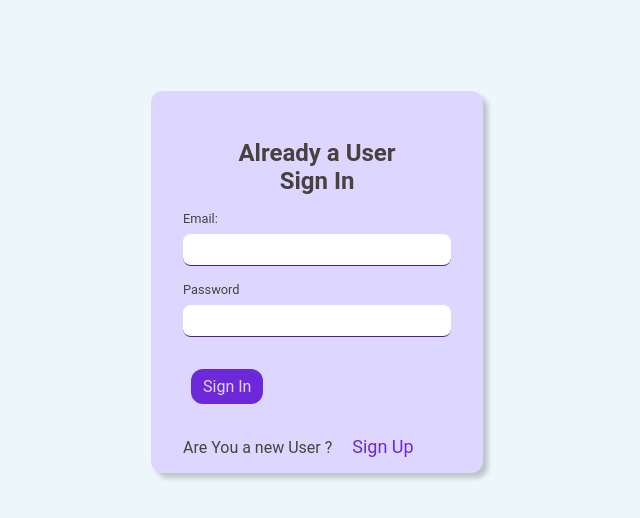
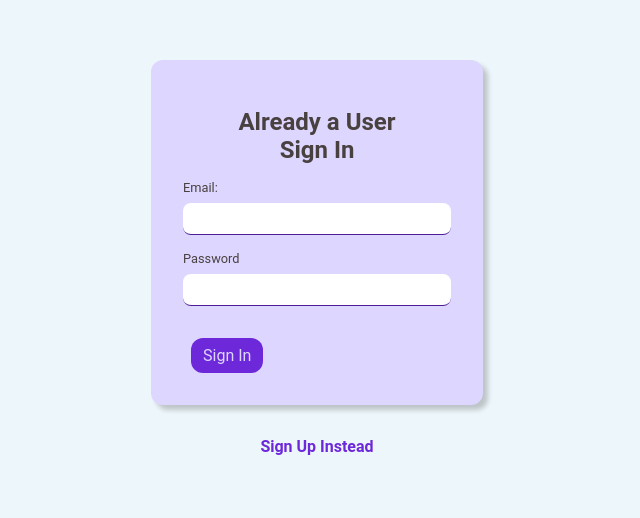
Before and after one commit to azlanniazi/myToDo, a React (Vite) app: page /signin in a window 1280 px wide. Shown: the part 118-636 px from the top of the page, without its empty margins (323-963 px from the left). Built offline with nearby package versions, Linux system fonts and the light colour scheme.

Commit message:
fixed issues with signup

```diff
--- a/src/assets/style/authPage.module.css
+++ b/src/assets/style/authPage.module.css
@@ -1,5 +1,6 @@
 .authContainer {
   display: flex;
+  flex-direction: column;
   justify-content: center;
   align-items: center;
   height: 100vh;
--- a/src/features/authentication/SignInForm.tsx
+++ b/src/features/authentication/SignInForm.tsx
@@ -5,7 +5,7 @@ import { FieldState, FormReducerActionType, InputFieldType } from "../../types";
 import { signInFields } from "../../utils/formsData";
 import { auth } from "../../firebase.config";
 import { signInWithEmailAndPassword } from "firebase/auth";
-import { Link, useNavigate } from "react-router-dom";
+import { Link, Navigate, useNavigate } from "react-router-dom";
 import { toast } from "react-toastify";
 
 interface SignInFormStateType {
@@ -78,6 +78,10 @@ export default function SignInForm() {
     }
   };
 
+  const handleOnSignupClick = () => {
+    navigate("signup");
+  };
+
   return (
     <Card className="formContainer">
       <form className="form" onSubmit={handleSubmit}>
@@ -98,12 +102,6 @@ export default function SignInForm() {
             Sign In
           </button>
         </div>
-        <p>
-          Are You a new User ?{" "}
-          <Link className="inlineLink" to={"signup"}>
-            Sign Up
-          </Link>
-        </p>
       </form>
     </Card>
   );
--- a/src/index.css
+++ b/src/index.css
@@ -247,8 +247,9 @@ label {
 }
 
 /* inline Link */
-.inlineLink {
-  padding: 0.5rem 1rem;
-  font-size: large;
+.registerLink {
+  margin-top: 2rem;
   color: var(--primary-color);
+  font-weight: 600;
+  margin-bottom: 3rem;
 }
--- a/src/pages/SignIn.tsx
+++ b/src/pages/SignIn.tsx
@@ -1,11 +1,14 @@
 import { SignInForm } from "../features/authentication";
 import styles from "../assets/style/authPage.module.css";
+import { Link } from "react-router-dom";
 
 function SignIn() {
   return (
     <main className={styles.authContainer}>
       <SignInForm></SignInForm>
-
+      <Link to="/signup" className="registerLink">
+        Sign Up Instead
+      </Link>
     </main>
   );
 }
```
